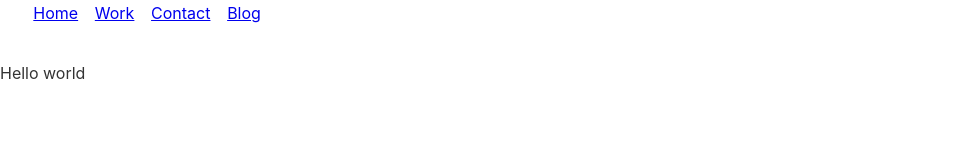
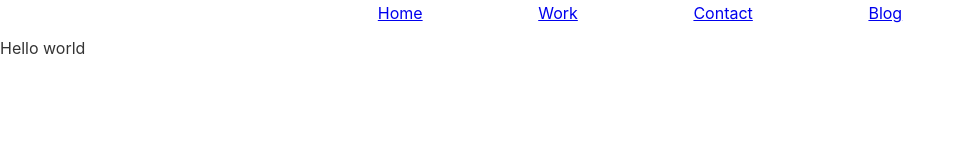
Before and after one commit to kdotamoh/personal-website, a Gatsby site: page / in a window 1280 px wide. Shown: the whole page, without its empty margins (0-963 px from the left). Built offline with nearby package versions, Linux system fonts and the light colour scheme; Gatsby itself is replaced by a stand-in of ours.

Commit message:
style nav

```diff
--- a/src/components/Navigation.js
+++ b/src/components/Navigation.js
@@ -4,16 +4,26 @@ import { Link } from 'gatsby'
 
 const Navigation = styled.nav`
   display: flex;
+  width: 50vw;
+  margin: 0 auto;
 `
 
 const NavigationItems = styled.ul`
+  width: 100%;
   display: flex;
+  margin: 0;
+  justify-content: space-around;
+`
+
+const NavigationItem = styled.li`
+  list-style: none;
+  text-decoration: none;
 `
 
 const NavLink = ({ to, children }) => (
-  <ul>
+  <NavigationItem>
     <Link to={to}>{children}</Link>
-  </ul>
+  </NavigationItem>
 )
 
 export default () => {
```
